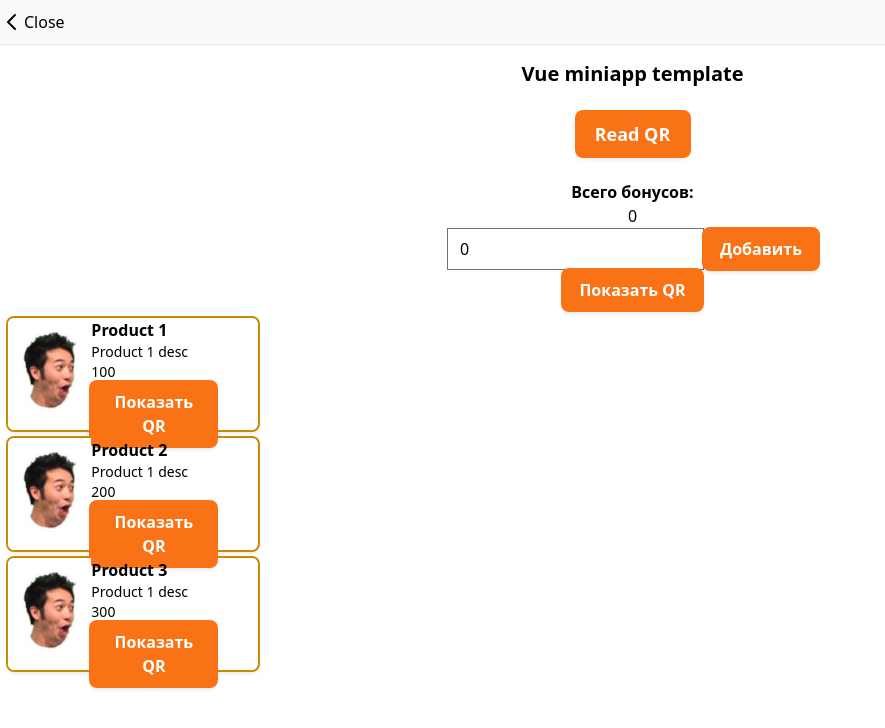
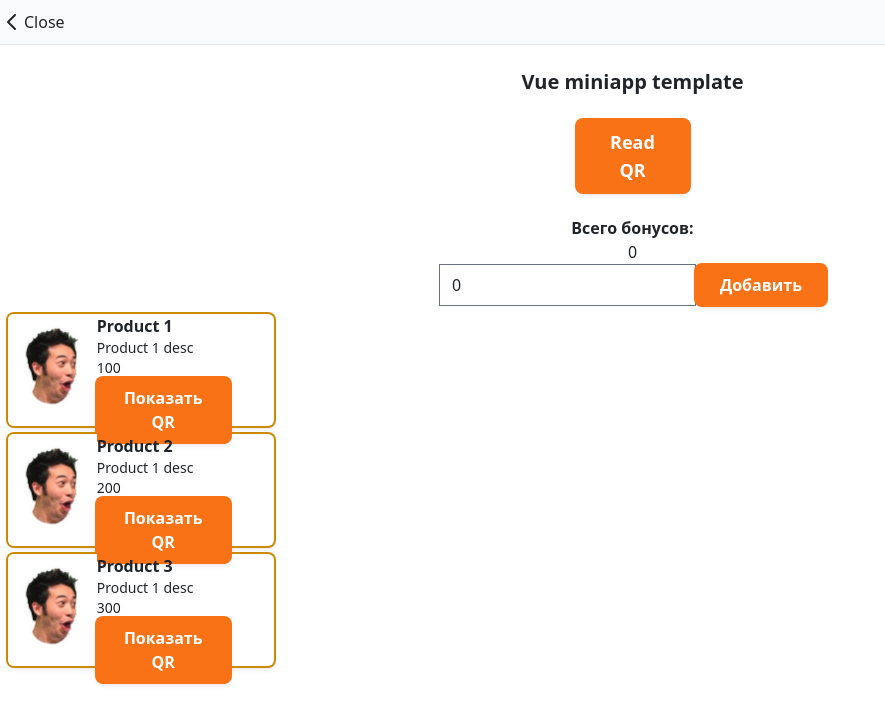
Before and after one commit to MashinaSSokom/vezdekod-2022-js, a Vue app: page / in a window 1280 px wide. Shown: the top 728 px of the page, without its empty margins (0-885 px from the left). Built offline with nearby package versions, Linux system fonts and the light colour scheme.

Commit message:
add qr modals show

```diff
--- a/package.json
+++ b/package.json
@@ -9,6 +9,8 @@
     "lint": "vue-cli-service lint"
   },
   "dependencies": {
+    "bootstrap": "^5.1.3",
+    "bootstrap-vue": "^2.22.0",
     "core-js": "^3.8.3",
     "qrcode.vue": "^v1.7.0",
     "vue": "^2.6.14"
--- a/src/App.vue
+++ b/src/App.vue
@@ -20,7 +20,7 @@
         <LoyaltyProgramMainView :userId="this.userId"/>
       </div>
       <div class="flex-row">
-        <ProductsList></ProductsList>
+        <ProductsList :user-id="this.userId"></ProductsList>
       </div>
 
     </Content>
--- a/src/components/LoyaltyProgramStore/LoyaltyProgramMainView.vue
+++ b/src/components/LoyaltyProgramStore/LoyaltyProgramMainView.vue
@@ -12,33 +12,33 @@
     >
       Добавить
     </button>
-    <div class="qr text-center flex flex-col items-center">
-      <button class="text-center px-4 py-2 rounded-md transition-all shadow-md ring-2
-    font-semibold text-white bg-orange-500 ring-orange-500 active:bg-orange-400 active:ring-orange-400"
-              @click="generateQr"
-      >
-        <template v-if="showQr">
-          Скрыть QR
-        </template>
-        <template v-else>
-          Показать QR
-        </template>
-      </button>
-      <template v-if="showQr">
-        <p>QR</p>
-        <QrcodeVue :value="qrValue" :size="qrSize"/>
-      </template>
-    </div>
+<!--    <div class="qr text-center flex flex-col items-center">-->
+<!--      <button class="text-center px-4 py-2 rounded-md transition-all shadow-md ring-2-->
+<!--    font-semibold text-white bg-orange-500 ring-orange-500 active:bg-orange-400 active:ring-orange-400"-->
+<!--              @click="generateQr"-->
+<!--      >-->
+<!--        <template v-if="showQr">-->
+<!--          Скрыть QR-->
+<!--        </template>-->
+<!--        <template v-else>-->
+<!--          Показать QR-->
+<!--        </template>-->
+<!--      </button>-->
+<!--      <template v-if="showQr">-->
+<!--        <p>QR</p>-->
+<!--        <QrcodeVue :value="qrValue" :size="qrSize"/>-->
+<!--      </template>-->
+<!--    </div>-->
   </div>
 </template>
 
 <script>
-import QrcodeVue from 'qrcode.vue'
+// import QrcodeVue from 'qrcode.vue'
 
 export default {
   name: "LoyaltyProgramMainView",
   components: {
-    QrcodeVue
+    // QrcodeVue
   },
   data() {
     return {
--- a/src/components/LoyaltyProgramStore/ProductCard.vue
+++ b/src/components/LoyaltyProgramStore/ProductCard.vue
@@ -16,18 +16,18 @@
       <div class="line-clamp-4 text-sm">{{ productPrice }}</div>
       <button class="text-center px-4 py-2 rounded-md transition-all shadow-md ring-2
                      font-semibold text-white bg-orange-500 ring-orange-500 active:bg-orange-400 active:ring-orange-400"
+              v-b-modal="`qr-${this.userId}-${this.productId}`"
               @click="generateQr"
       >
-        <template v-if="showQr">
-          Скрыть QR
-        </template>
-        <template v-else>
+
+        <b-modal :id="`qr-${this.userId}-${this.productId}`" title="BootstrapVue">
+          <QrcodeVue :value="qrValue" :size="300"/>
+        </b-modal>
           Показать QR
-        </template>
       </button>
-      <template v-if="showQr">
-        <QrcodeVue :value="qrValue" :size="300"/>
-      </template>
+<!--      <template v-if="showQr">-->
+<!--        <QrcodeVue :value="qrValue" :size="300"/>-->
+<!--      </template>-->
     </div>
   </div>
 </template>
@@ -47,6 +47,12 @@ export default {
     }
   },
   props: {
+    userId: {
+      type: Number
+    },
+    productId: {
+      type: Number
+    },
     productName: {
       type: String
     },
--- a/src/components/LoyaltyProgramStore/ProductsList.vue
+++ b/src/components/LoyaltyProgramStore/ProductsList.vue
@@ -5,6 +5,8 @@
                    :product-desc="product.description"
                    :product-price="product.price"
                    :key="product.id"
+                   :user-id="userId"
+                   :product-id="product.id"
       />
     </template>
   </div>
@@ -23,6 +25,11 @@ export default {
         {id: 3, name: 'Product 3', description: 'Product 1 desc', price: 300}
       ]
     }
+  },
+  props: {
+    userId: {
+      type: Number
+    }
   }
 }
 </script>
--- a/src/main.js
+++ b/src/main.js
@@ -1,6 +1,7 @@
 import "./assets/styles/global.css";
 import Vue from "vue";
 import App from "./App.vue";
+import './plugins/bootstrap-vue'
 
 Vue.config.productionTip = false;
 
```
Also changed, not shown: src/plugins/bootstrap-vue.js (added, +8 -0 lines), 1 other file (tests, documents, lock files or other folders).
